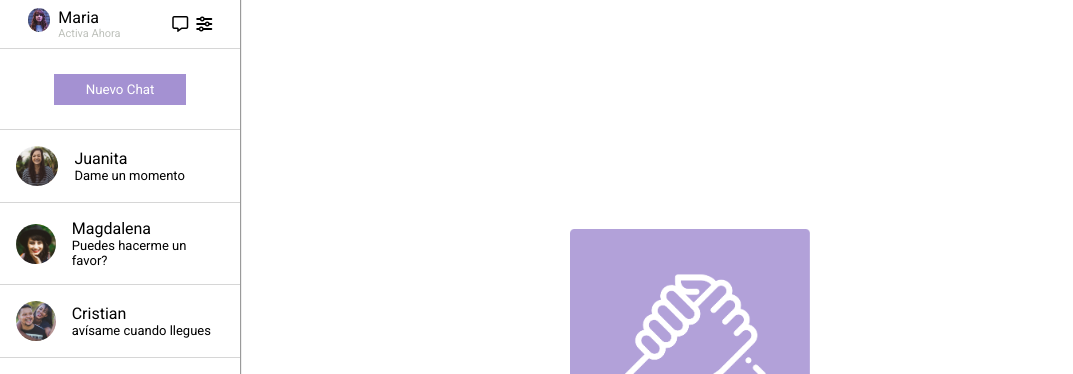
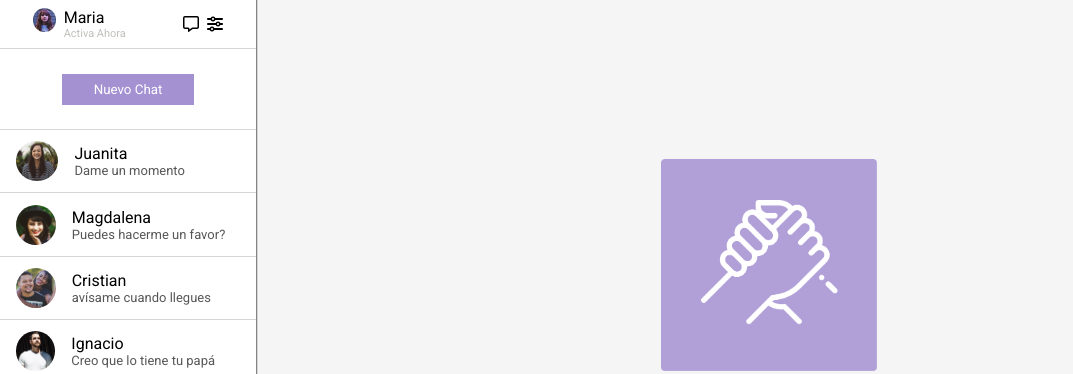
Before and after one commit to Fleepx/Messenger, a plain HTML site: page index.html in a window 1280 px wide. Shown: the top 374 px of the page, without its empty margins (0-1073 px from the left). Drawn offline with Linux system fonts and the light colour scheme.

Commit message:
ArregloFinal

```diff
--- a/assets/css/styles.css
+++ b/assets/css/styles.css
@@ -8,17 +8,20 @@
     display: flex;
     flex-direction: row;
     width: max;
+    height: 100%;
 }
 
 /*DERECHA*/
 .mensajes {
-    width: 70%;
+    width: 85%;
     display: flex;
     flex-direction: column;
     justify-content: center;
     align-items: center;
     text-align: center;
-    border-bottom:rgb(214, 214, 214);
+
+    background-color: #f5f5f5f3;
+    border:rgb(214, 214, 214);
     border-width: 2px;
     border-style:groove;
     border-top: none;
@@ -26,7 +29,7 @@
     border-right: none;
 }
 .manos {
-    width: 30vh;
+    width: 27vh;
 }
 .comienza  {
     font-size: 45px;
@@ -35,11 +38,10 @@
 /*IZQUIERDA*/
 .contactos {
     width: 30%;
-    height: 100vh;
+    height: max-content;
     display: flex;
     flex-direction: column;
-    width: 30vh;
-
+    flex: 0 0 16rem;
 }
 .topnav {
     height: 6vh;
@@ -98,16 +100,18 @@ button:active {
     flex-direction: row;
     align-items: center;
     gap: 2vh;
-    padding: 2vh;
+    padding: 1.4vh;
+    padding-left: 2vh;
 }
 .chat:hover {
-    background: #E8EBE4;
+    background: #ececec5b;
 }
 .ultimo-mensaje {
     font-size: 13px;
+    color: rgba(0, 0, 0, 0.664);
 }
 .chat, .newchat, .topnav {
-    border-bottom:rgb(214, 214, 214);
+    border:rgb(214, 214, 214);
     border-width: 1px;
     border-style:groove;
     border-top: none;
```
